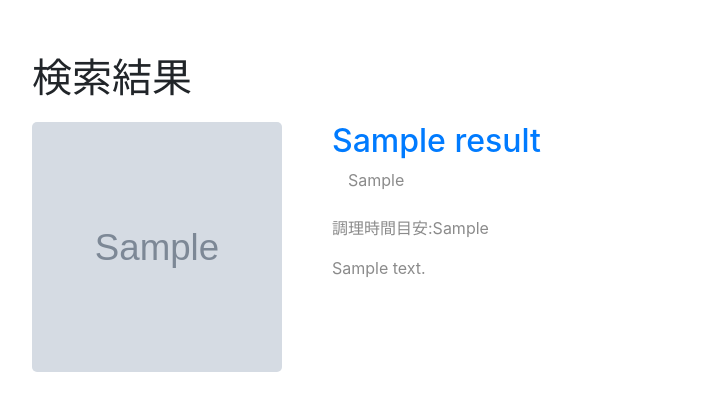
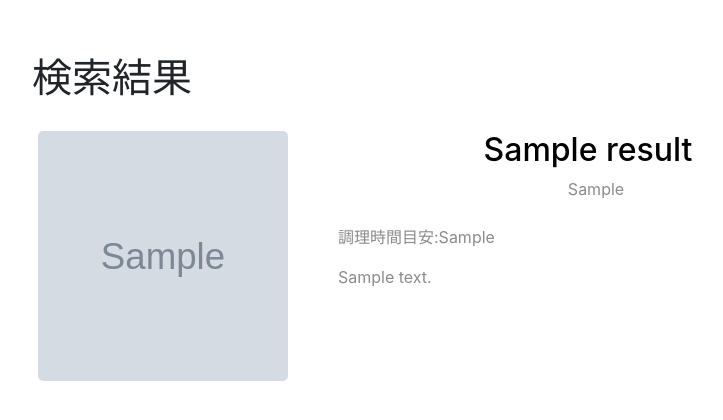
Before and after one commit to wata-wata/djangoRecipe, a Django app: template templates/home/searchResult.html in a window 1280 px wide. Shown: the part 56-476 px from the top of the page, without its empty margins (96-819 px from the left). Run offline with Django 3.2, Linux system fonts and the light colour scheme; the template is opened without the code that fills it: most values are stand-ins (such as "Sample title", 1, 10 or a date in 2020); grey boxes marked "Sample" are stand-in pictures; some libraries are stand-ins or nearby versions.

Commit message:
fixed custom.css

```diff
--- a/static/css/custom.css
+++ b/static/css/custom.css
@@ -4,49 +4,44 @@
     margin-top:30px;
 }
 ul.image_list li {
-	/* liが横並びになるようにします。 */
 	display: inline-block;
 }
 ul.image_list li .image_box {
 	width: 150px;
 	height: 150px;
-	/* チェックボックスの親要素にrelativeを指定しておきます。 */
 	position: relative;
 }
 .image_box img.thumbnail {
 	width: 100%;
 	height: 100%;
-	/* 画像にカーソルを合わせたときに、
-	カーソルが指のマークになるようにします。 */
 	cursor: pointer;
 }
 .image_box img.thumbnail.checked {
-	/* チェックが入った状態だと、枠が表示されるようにします。 */
 	border: 6px solid blue;
-	/* 線をwidthとheightに含めるようにします。 */
 	box-sizing: border-box;
 }
 .image_box .disabled_checkbox {
-	/* チェックボックスの位置は絶対位置にします。 */
 	position: absolute;
-	/* チェックボックスは、親要素の右上から12pxの位置に配置します。 */
 	top: 12px;
 	right: 12px;
-	/* チェック前は非表示にしておきます。 */
 	display: none;
-	/* チェックボックスを大きくします。 */
 	transform: scale(2);
-	/* チェックボックスにカーソルを合わせたときに、
-	カーソルが指のマークになるようにします。 */
 	cursor: pointer;
 }
 .image_box img.thumbnail.checked + .disabled_checkbox {
-	/* 画像にcheckedクラスが指定されたときは、
-	チェックボックスの非表示を解除します。 */
 	display: block;
 }
 .btn-send-form .btn-danger{
 	margin-right: 10px;
+}
+#recipe_result .recipe-btn{
+	border: none;
+	outline: none;
+	background: transparent;
+	cursor: pointer;
+}
+#recipe_result .recipe-btn:hover{
+	opacity: 0.7;
 }
 #recipe_result .article{
 	height: 250px;
@@ -79,4 +74,5 @@ ul.image_list li .image_box {
 }
 .recipe-info p{
 	color: #8B8B8B;
+	text-align: left;
 }
--- a/templates/home/searchResult.html
+++ b/templates/home/searchResult.html
@@ -4,7 +4,7 @@
 <h1>検索結果</h1>
 <div id="recipe_result">
 	{% for i in result %}
-		<a href="{{ i.recipeUrl }}">
+		<button class="recipe-btn" onclick="location.href='{{ i.recipeUrl }}'">
 			<article class="article">
 				<figure>
 					<img src="{{ i.foodImageUrl }}">
@@ -17,7 +17,7 @@
 					<p>{{ i.recipeDescription }}</p>
 				</div>
 			</article>
-		</a>
+		</button>
 	{% endfor %}
 </div>
 {% endblock %}
```
